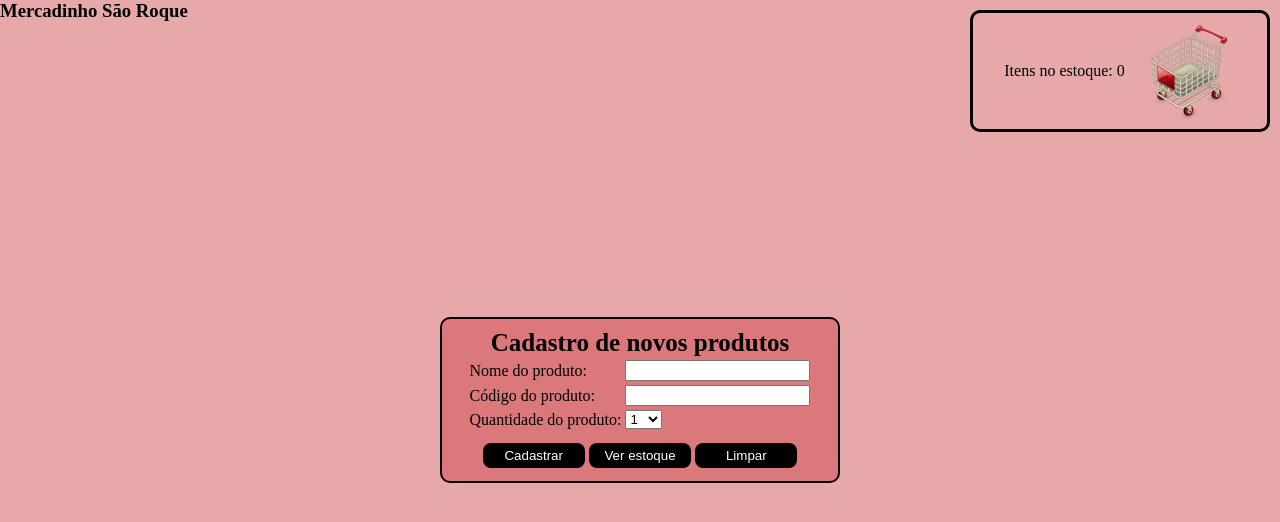
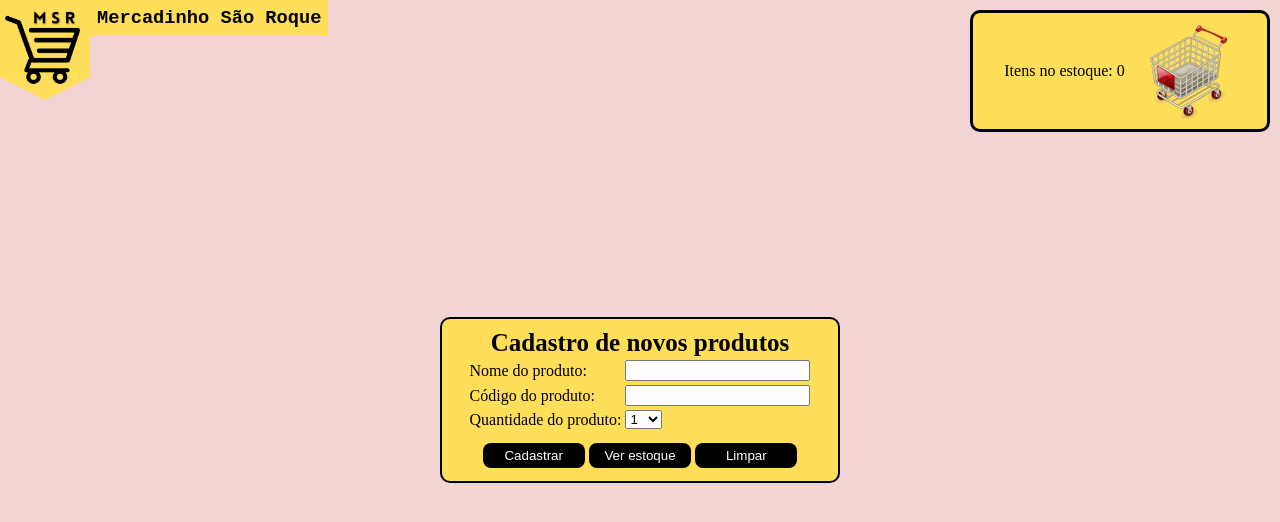
Before and after one commit to dududueedu/EstoqueSystem, a plain HTML site: page SystemControl/index.html in a window 1280 px wide. Drawn offline with Linux system fonts and the light colour scheme.

Commit message:
addStyle

```diff
--- a/SystemControl/css/estilos.css
+++ b/SystemControl/css/estilos.css
@@ -3,7 +3,7 @@
     top: 0;
 }
 body{
-    background-color: rgba(213, 97, 101, 0.548);
+    background-color: rgba(213, 97, 101, 0.267);
     color: white;
     height: 100vh;
     display: flex;
@@ -12,6 +12,7 @@ body{
 }
 .carrinho {
     width: 274px;
+    background-color: #ffde59;
     right: 0;
     border: 3px solid rgb(0, 0, 0);
     margin: 10px;
@@ -27,7 +28,7 @@ body{
     margin-right: 15px;
 }
 table {
-    background-color: rgba(213, 97, 101, 0.671);
+    background-color: #ffde59;
     border: 2px solid rgb(0, 0, 0);
     border-radius: 10px;
     color:rgb(0, 0, 0);
@@ -40,9 +41,21 @@ table {
     align-items: center;
 }
 .titulo{
-    left: 0;
+    top: 0px;
+    left: 90px;
     position: absolute;
     color: black;
+    background-color: #ffde59;
+    padding: 7px;
+    font-family: 'Courier New', Courier, monospace;
+    user-select: none;
+}
+.cabecalho .imagem{
+    top: 0px;
+    position: absolute;
+    width: 90px;
+    height: 100px;
+    left: 0px;
 }
 caption {
     font-weight: bold;
--- a/SystemControl/index.html
+++ b/SystemControl/index.html
@@ -8,7 +8,10 @@
 </head>
 
 <body onload="carregarTotalEstoque('totalEstoque')">
-    <h3 class="titulo">Mercadinho São Roque</h3>
+    <div class="cabecalho">
+        <img class="imagem" src="./img/MSR.png" alt="">
+        <h3 class="titulo">Mercadinho São Roque</h3>
+    </div>
     <!--Carrinho de compras-->
     <div class="carrinho">
         <p>Itens no estoque: <span id="totalEstoque"> 0 </span></p>
```
Also changed, not shown: SystemControl/img/MSR.png (added).
